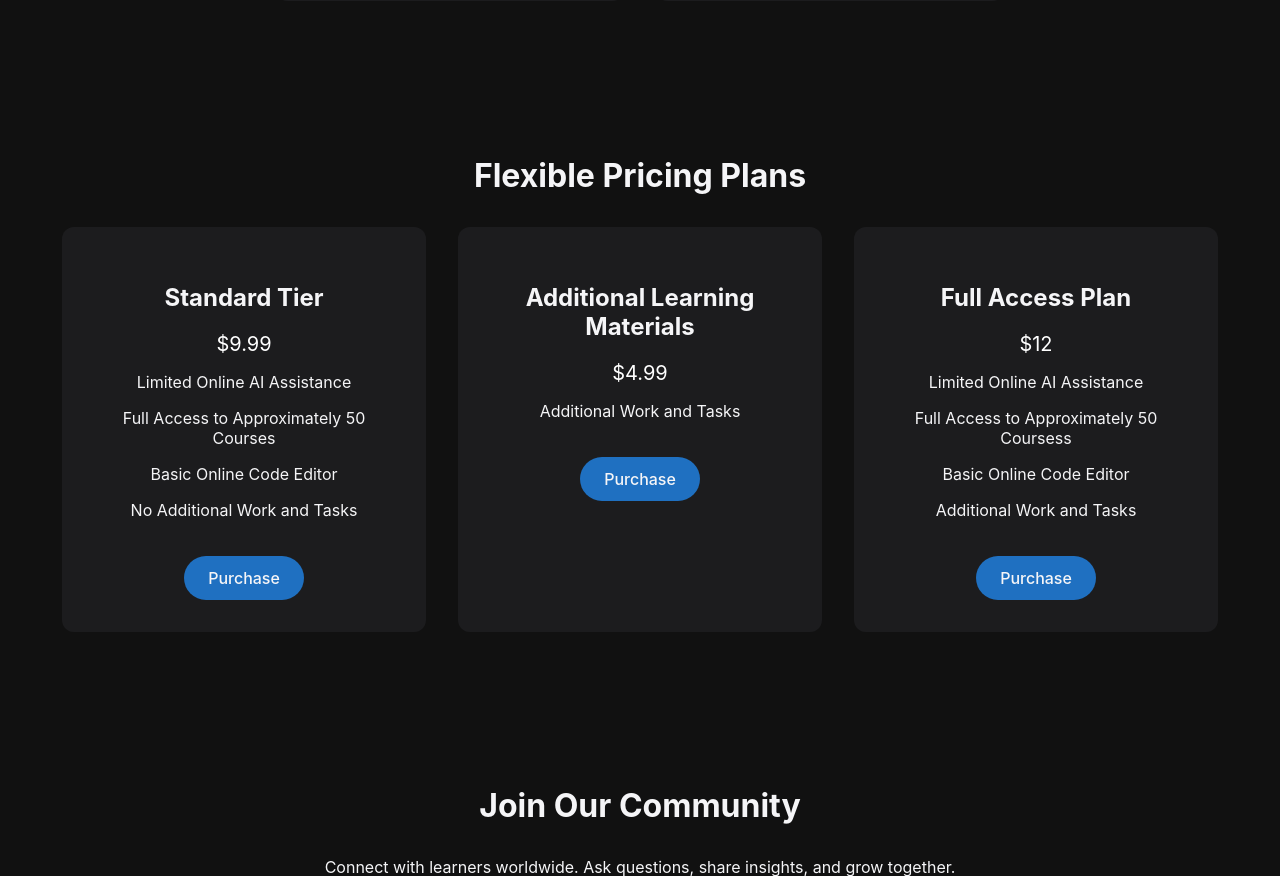
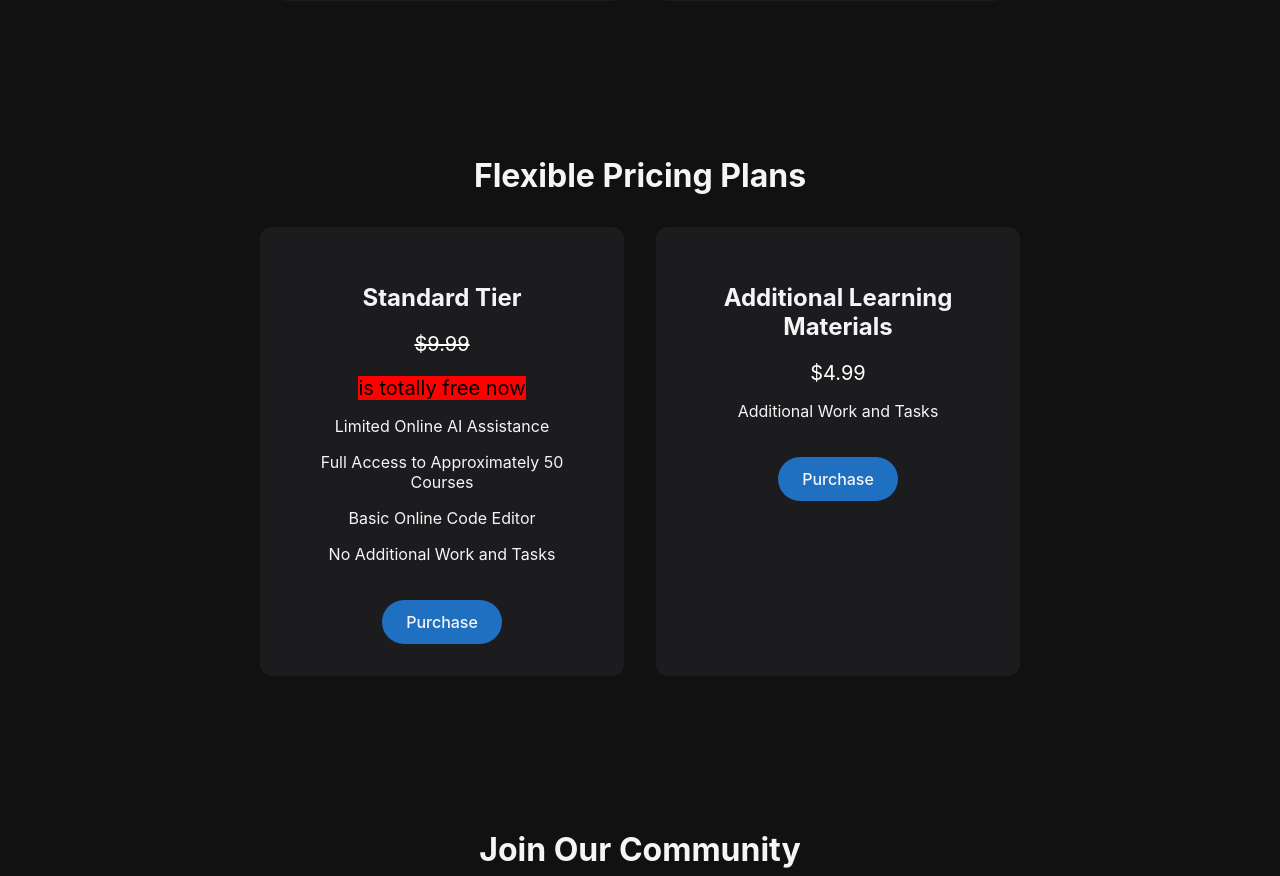
Before and after one commit to LearnPython1225/LearnPython, a Flask app: page / in a window 1280 px wide. Shown: the part 2344-3220 px from the top of the page. Run offline with Flask 3, Linux system fonts and the light colour scheme; some libraries are stand-ins or nearby versions.

Commit message:
Your commit message

```diff
--- a/templates/index.html
+++ b/templates/index.html
@@ -273,7 +273,8 @@
         <div class="pricing-cards">
             <div class="card">
                 <h3>Standard Tier</h3>
-                <p class="price">$9.99</p>
+                <p class="price"><del>$9.99</del></p>
+                <p class="price"><mark style="background-color: rgb(255, 0, 0);">is totally free now</mark></p>
                 <p>Limited Online AI Assistance</p>
                 <p>Full Access to Approximately 50 Courses</p>
                 <p>Basic Online Code Editor</p>
@@ -289,7 +290,7 @@
                 <br>
                 <a href="{{ url_for('learning_materials') }}" class="btn-secondary">Purchase</a>
             </div>
-            <div class="card">
+            <!-- <div class="card">
                 <h3>Full Access Plan</h3>
                 <p class="price">$12</p>
                 <p>Limited Online AI Assistance</p>
@@ -299,7 +300,7 @@
                 <br>
                 <a href="{{ url_for('full_access_plan') }}" class="btn-secondary">Purchase</a>
 
-            </div>
+            </div> -->
 
         </div>
     </section>
```
Also changed, not shown: 1 other file.
